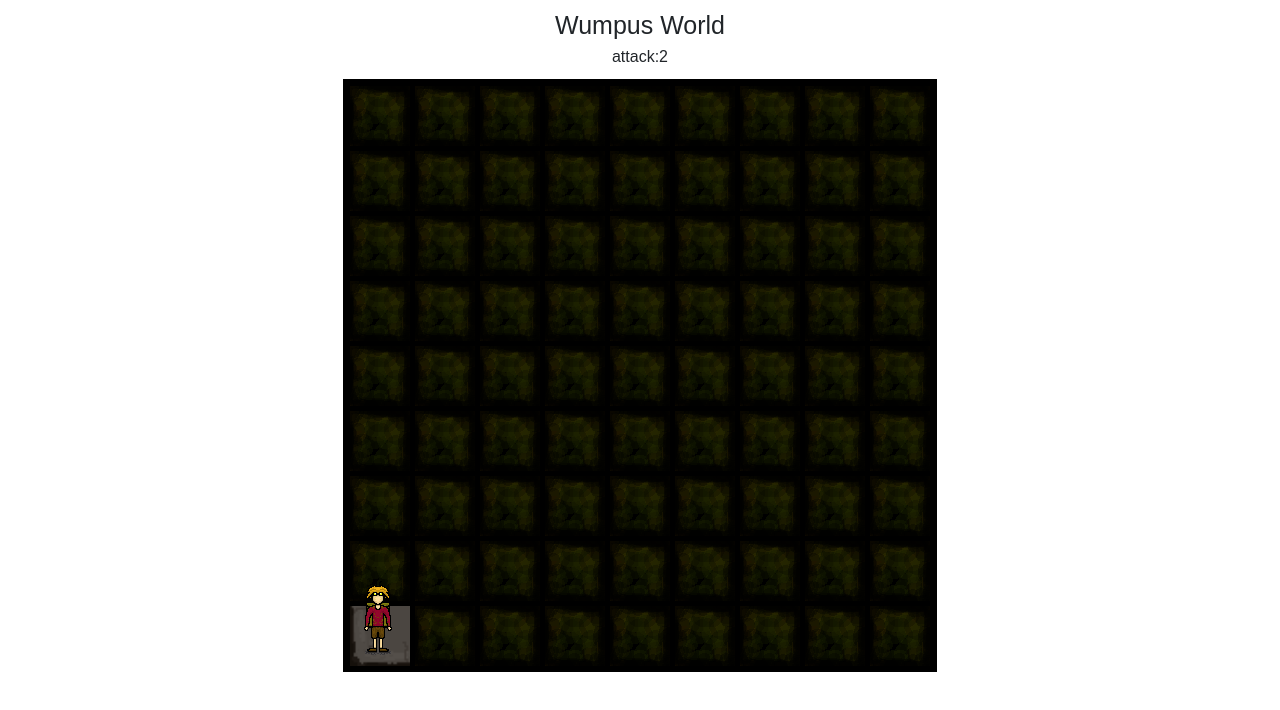
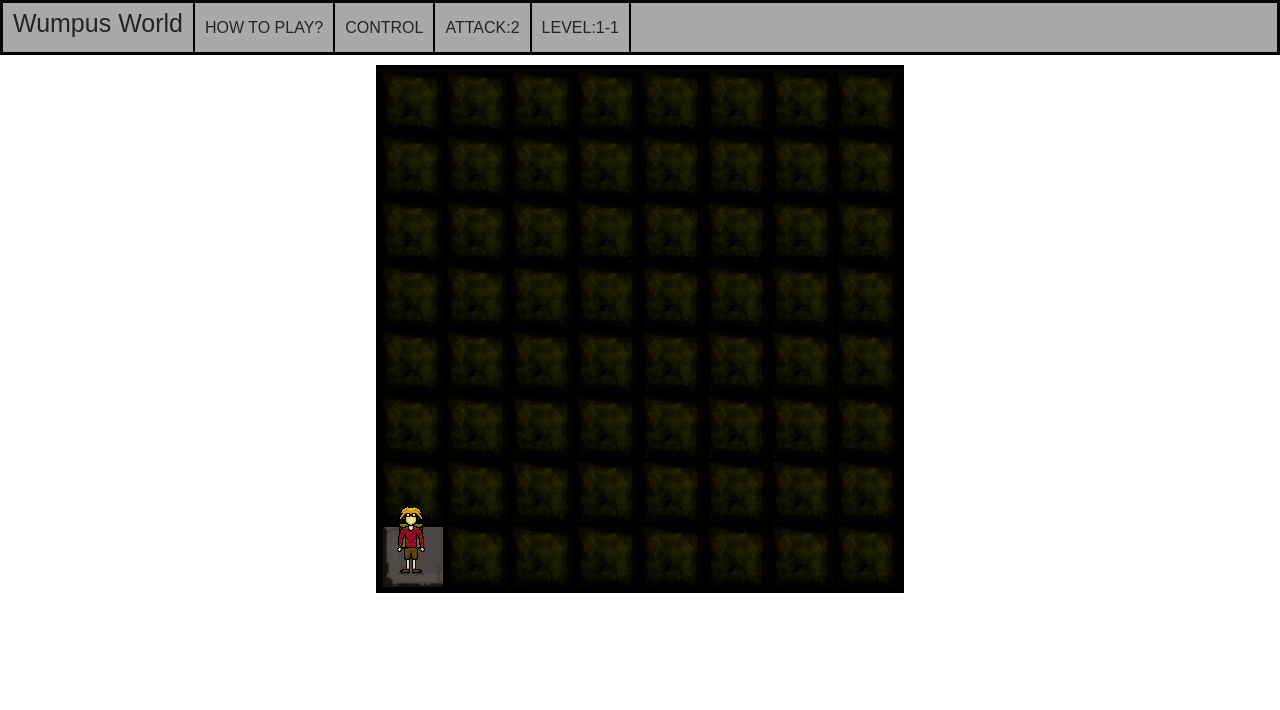
Before and after one commit to owenbebebe/Wumpus-World-, a website with bundled scripts: page html/main.html in a window 1280 px wide. Built offline with nearby package versions, Linux system fonts and the light colour scheme.

Commit message:
Add files via upload

```diff
--- a/css/style.css
+++ b/css/style.css
@@ -23,7 +23,7 @@ body {
 
 .center {
     display: flex;
-    flex-direction: column;
+    flex-direction: row;
     justify-content: center;
     align-items: center;
 }
@@ -34,19 +34,41 @@ body {
 }
 
 
-/* Title Elements */
+/* Nav bar elements */
 .title {
-    margin-top: 1rem;
+    padding-top: 0.5rem;
+    padding-left: 1rem;
+    padding-right: 1rem;
+    border-right: 2px solid black;
 }
+
+.nav-bar {
+    border: 3px solid black;
+    width: 100%;
+    height: 5.5rem;
+    display: flex;
+    background-color: darkgrey;
+    font-size: medium;
+}
+
+.nav-block {
+    padding: 0.5rem 1rem;
+    border: 2px solid black;
+    border-top: 0px;
+    border-bottom: 0px;
+    border-left: 0px;
+}
+
 
 .attack-box {
     display: flex;
-    font-size: medium;
     justify-content: center;
     align-items: center;
     position: relative;
 }
 
+
+/* End of navbar */
 /* Board Elements */
 .board {
     position: relative;
--- a/html/main.html
+++ b/html/main.html
@@ -16,13 +16,23 @@
   </head>
   <body>
     <div class="page">
-      <nav>
+      <nav class="nav-bar">
         <div class="title">
           <h1>Wumpus World</h1>
         </div>
-        <div class="attack-box">
-          <div class="attack">attack:</div>
+        <div class="nav-des center nav-block">HOW TO PLAY?</div>
+        <div class="nav-control center nav-block">CONTROL</div>
+        <div class="attack-box center nav-block">
+          <div class="attack">ATTACK:</div>
           <div class="attack-num">2</div>
+        </div>
+        <div class="level-box center nav-block">
+          <div class="level">LEVEL:</div>
+          <div class="level-num center">
+            <div class="level-main">1</div>
+            <div>-</div>
+            <div class="level-sub">1</div>
+          </div>
         </div>
       </nav>
       <div class="result-box gameover-box">
@@ -38,19 +48,6 @@
         <div class="upper_layer"></div>
         <div class="fog_layer"></div>
       </div>
-      <!-- <div class="description-box center">
-        <div class="description-title">
-          <h4>How to Play</h4>
-        </div>
-        <div class="discription-content">
-          Lorem ipsum dolor, sit amet consectetur adipisicing elit. Accusamus,
-          officiis fuga id libero consequatur, nulla nam rerum aut ad et
-          doloremque sed quod sit, maxime error! Expedita earum omnis maxime
-          temporibus molestiae similique aliquam doloribus praesentium autem
-          reiciendis, assumenda reprehenderit consequatur quae laudantium sunt
-          totam accusamus nihil fugit amet. Quo.
-        </div>
-      </div> -->
     </div>
 
     <script
--- a/js/script.js
+++ b/js/script.js
@@ -1,10 +1,11 @@
 // import Board module
 import Board from './board.js';
 
-var grid_size = 9;
+var grid_size = 8;
 var pit_size = grid_size-4;
 var wumpus_size = 1;
 var wumpus_pos = [];
+var level = [1,1]
 var gap = 5;
 var cellWidth = 60;
 var upper_layer;
@@ -12,12 +13,14 @@ var fog_layer;
 var fog_board = generateFog(0);
 var jump = false;
 
-if(grid_size > 7) {
-    jump = true;
+if (grid_size >= 7) {
+    pit_size = grid_size;
 }
 
+
 if (grid_size >= 8) {
-    wumpus_size = grid_size-7;
+    jump = true;
+    wumpus_size = Math.floor(grid_size / 2) - 3;
 }
 
 let board = new Board(grid_size);
@@ -30,14 +33,25 @@ window.onload = function () {
     let btn_next = document.querySelector(".next-level")
     let btn_restart = document.querySelector(".restart")
     btn_next.onclick = function(){
+        if(level[1] == 2) {
+            level[0]++;
+            level[1] = 1;
+            grid_size++;
+            if(grid_size < 7) {
+                pit_size = grid_size-2;
+            }
+            else {
+                pit_size = grid_size-1;
+            }
+        }
+        else {
+            level[1]++;
             pit_size++;
-        if(pit_size == grid_size-2) {
-            grid_size++;
-            pit_size = grid_size-4;
         }
+        updateLvl();
         if (grid_size >= 8) {
             jump = true;
-            wumpus_size = grid_size-7;
+            wumpus_size = Math.floor(grid_size / 2) - 3;
         }
         board = new Board(grid_size);
         board.generateBrd();
@@ -69,6 +83,13 @@ window.onload = function () {
     drawPieces();
     drawfog();
     generateObj();
+}
+
+function updateLvl () {
+    let lvlm = document.querySelector('.level-main');
+    let lvls = document.querySelector('.level-sub');
+    lvlm.textContent = level[0];
+    lvls.textContent = level[1];
 }
 
 
@@ -217,12 +238,6 @@ function drawfog() {
     }
 }
 
-
-function updateattacks () {
-    attk = document.querySelector('.attack-num');
-    attk.textContent = board.attack;
-}
-
 function generateObj() {
     let t = 0;
     let danger = [];
@@ -258,6 +273,9 @@ function generateObj() {
 }
 
 function moveWumpus() {
+    let nn = Math.floor(Math.random() * 4);
+    console.log(nn);
+    if(nn != 0) {
             for (let i = 0; i < wumpus_pos.length; i++) {
             let wr = wumpus_pos[i][0];
             let wc = wumpus_pos[i][1];
@@ -302,6 +320,8 @@ function moveWumpus() {
             board.spawnWumpus(pos_moves[r][0], pos_moves[r][1]);
             wumpus_pos[i] = pos_moves[r];
         }
+    }
+
 }
 
 
```
Lines whose indentation alone changed are shown as unchanged.
